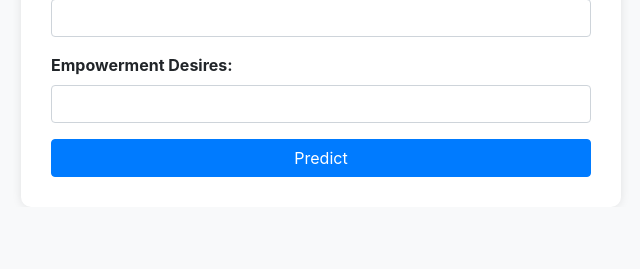
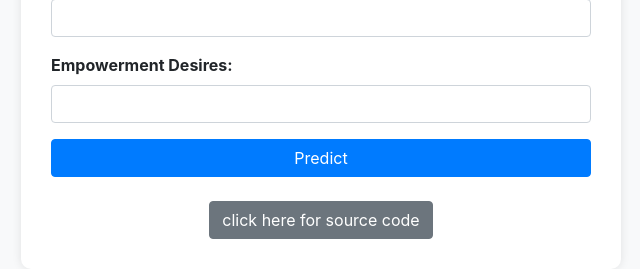
Before and after one commit to ReEkaF/cervix, a Flask app: page / in a window 1280 px wide. Shown: the part 1631-1900 px from the top of the page, without its empty margins (319-959 px from the left). Before the commit the page ends 1808 px from the top, so only its background shows below. Run offline with Flask 3, Linux system fonts and the light colour scheme; parts of the project's set-up code (start-up, migrations or seed data) failed here and were passed over; some libraries are stand-ins or nearby versions.

Commit message:
tambahkan sc

```diff
--- a/app.py
+++ b/app.py
@@ -3,6 +3,7 @@ import pickle
 import numpy as np
 
 # Inisialisasi aplikasi Flask
+
 app = Flask(__name__)
 application = app
 
--- a/templates/index.html
+++ b/templates/index.html
@@ -104,6 +104,9 @@
             </div>
             <button type="submit" class="btn btn-primary btn-block">Predict</button>
         </form>
+        <div class="text-center mt-4">
+            <a href="https://github.com/ReEkaF/cervix" target="_blank" class="btn btn-secondary">click here for source code</a>
+        </div>
     </div>
     <script src="https://code.jquery.com/jquery-3.5.1.slim.min.js"></script>
     <script src="https://cdn.jsdelivr.net/npm/@popperjs/core@2.5.4/dist/umd/popper.min.js"></script>
```
